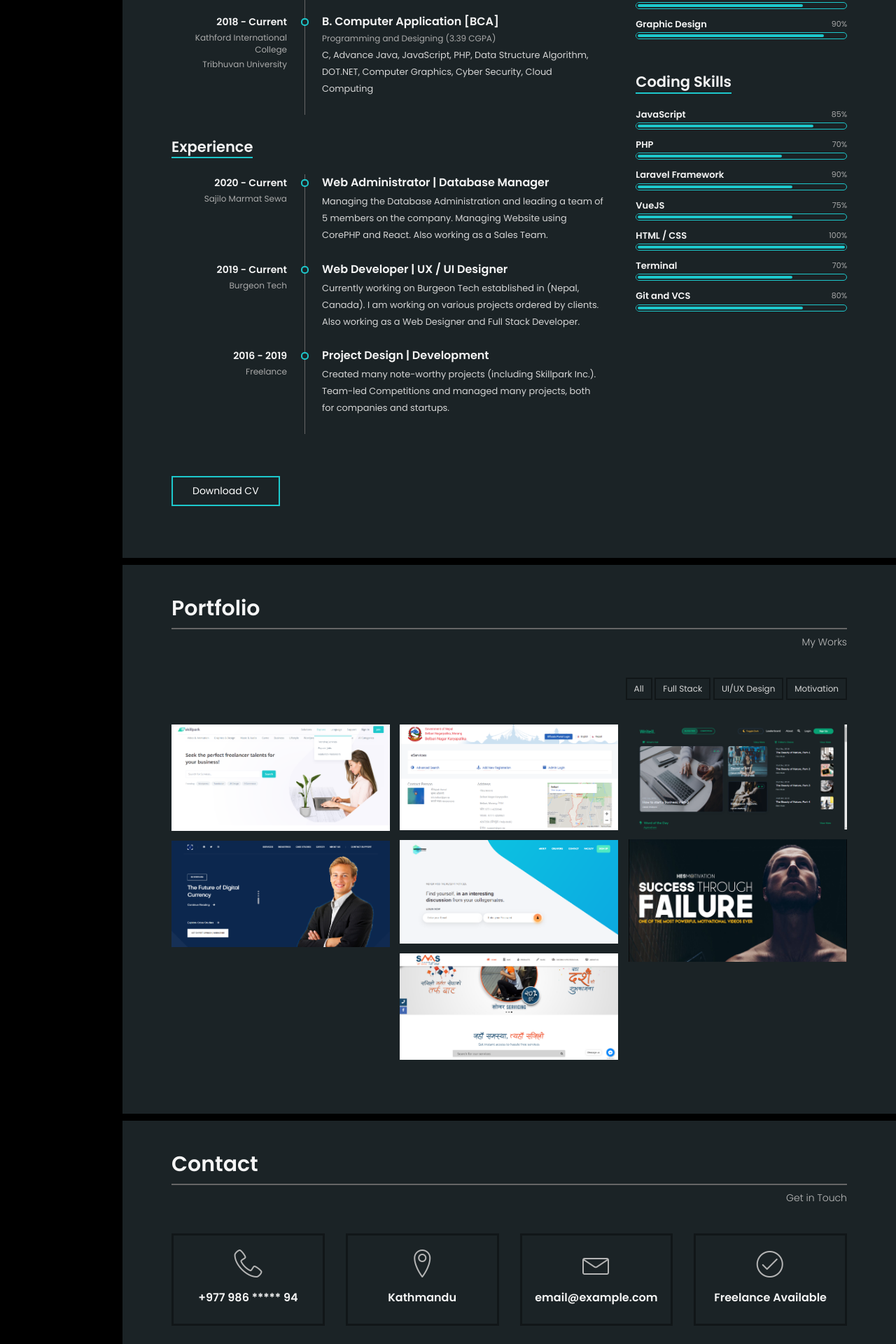
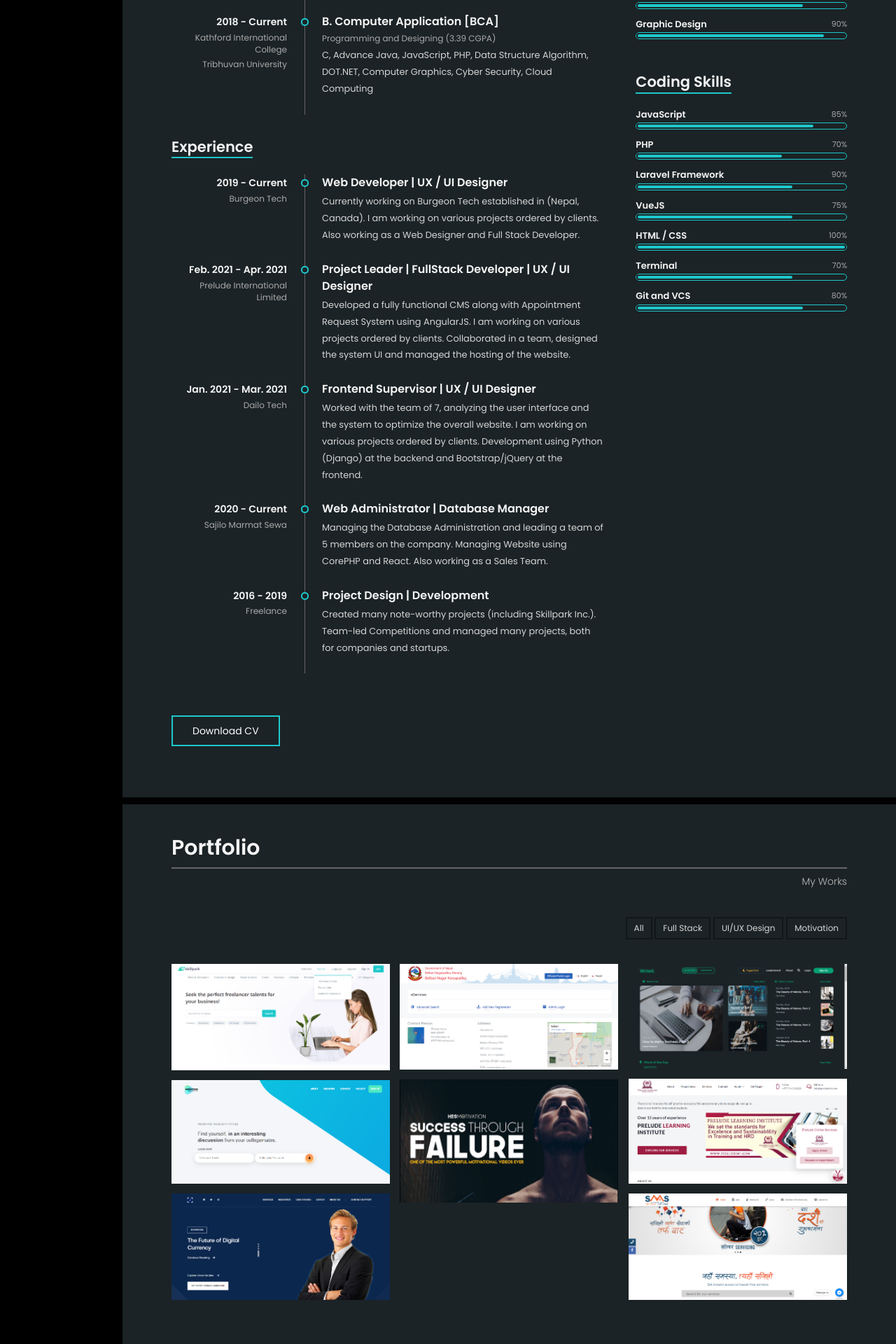
Before and after one commit to sushant403/php-cv-sushantp, a PHP site: page / in a window 1280 px wide. Shown: the part 2150-4070 px from the top of the page at 70% size. Run offline with PHP 8.4, Linux system fonts and the light colour scheme; data comes from the database, SQL or seed files in the repository; some libraries are stand-ins or nearby versions.

Commit message:
Resume Upgrades.

```diff
--- a/sections/portfolio.php
+++ b/sections/portfolio.php
@@ -33,12 +33,12 @@
                             <!-- Portfolio Project -->
                             <figure class="item standard" data-groups='["category_all", "category_fullstack"]'>
                                 <div class="portfolio-item-img">
-                                    <img src="assets/images/portfolio/skillpark-Frontend_SushantPoudel.png" alt="Full Stack Project" title="" />
+                                    <img src="assets/images/portfolio/skillpark-Frontend_SushantPoudel.png" alt="Freelancers Platform" title="" />
                                     <a href="https://skillpark.herokuapp.com" target="_blank"></a>
                                 </div>
 
                                 <i class="far fa-file-alt"></i>
-                                <h4 class="name">Full Stack Project</h4>
+                                <h4 class="name">Freelancers Platform</h4>
                                 <span class="category">Full Stack</span>
                             </figure>
                             <!-- /Portfolio Project -->
@@ -46,12 +46,12 @@
                             <!-- Portfolio Project 4 -->
                             <figure class="item standard" data-groups='["category_all", "category_fullstack"]'>
                                 <div class="portfolio-item-img">
-                                    <img src="assets/images/portfolio/karyapalika-Frontend_SushantPoudel.png" alt="Full Stack Project" title="" />
+                                    <img src="assets/images/portfolio/karyapalika-Frontend_SushantPoudel.png" alt="Karyapalika Forum" title="" />
                                     <a href="https://karyapalika.herokuapp.com" target="_blank"></a>
                                 </div>
 
                                 <i class="far fa-file-alt"></i>
-                                <h4 class="name">Full Stack Project</h4>
+                                <h4 class="name">Karyapalika Forum</h4>
                                 <span class="category">Full Stack</span>
                             </figure>
                             <!-- Portfolio Project 4 -->
@@ -70,6 +70,21 @@
                                 <span class="category">UI/UX</span>
                             </figure>
                             <!-- /Portfolio Project 5 -->
+
+                            <!-- Portfolio Project Hash -->
+                            <figure class="item lbimage" data-groups='["category_all", "category_fullstack"]'>
+                                <div class="portfolio-item-img">
+                                    <img src="assets/images/portfolio/preludeint-Frontend_SushantPoudel.png" alt="Consultancy Website" title="" />
+                                    <a class="lightbox" title="Consultancy Website" href="assets/images/portfolio/preludeint-Frontend_SushantPoudel.png"></a>
+                                </div>
+
+                                <i class="far fa-image"></i>
+                                <a href="https://preludeint.com" target="_blank">
+                                    <h4 class="name">Prelude International Limited</h4>
+                                </a>
+                                <span class="category">Full Stack</span>
+                            </figure>
+                            <!-- /Portfolio Project Hash -->
 
                             <!-- Portfolio Project 6 -->
                             <figure class="item lbvideo" data-groups='["category_all", "category_motivation"]'>
--- a/sections/resume.php
+++ b/sections/resume.php
@@ -53,20 +53,6 @@
 
 
                         <div class="timeline timeline-second-style clearfix">
-                            <div class="timeline-item clearfix">
-                                <div class="left-part">
-                                    <h5 class="item-period">2020 - Current</h5>
-                                    <span class="item-company">Sajilo Marmat Sewa</span>
-                                </div>
-                                <div class="divider"></div>
-                                <div class="right-part">
-                                    <h4 class="item-title">Web Administrator | Database Manager</h4>
-                                    <p>Managing the Database Administration and leading a team of 5
-                                        members on the company. Managing Website using CorePHP and
-                                        React. Also working as a Sales Team.
-                                    </p>
-                                </div>
-                            </div>
 
                             <div class="timeline-item clearfix">
                                 <div class="left-part">
@@ -81,6 +67,51 @@
                                         Canada). I am working on various projects ordered by
                                         clients. Also working as a Web Designer and Full Stack
                                         Developer.
+                                    </p>
+                                </div>
+                            </div>
+
+                            <div class="timeline-item clearfix">
+                                <div class="left-part">
+                                    <h5 class="item-period">Feb. 2021 - Apr. 2021</h5>
+                                    <span class="item-company">Prelude International Limited
+                                    </span>
+                                </div>
+                                <div class="divider"></div>
+                                <div class="right-part">
+                                    <h4 class="item-title">Project Leader | FullStack Developer | UX / UI Designer</h4>
+                                    <p>Developed a fully functional CMS along with Appointment Request System using AngularJS. I am working on various projects ordered by
+                                        clients. Collaborated in a team, designed the system UI and managed the hosting of the website.
+                                    </p>
+                                </div>
+                            </div>
+
+                            <div class="timeline-item clearfix">
+                                <div class="left-part">
+                                    <h5 class="item-period">Jan. 2021 - Mar. 2021</h5>
+                                    <span class="item-company">Dailo Tech
+                                    </span>
+                                </div>
+                                <div class="divider"></div>
+                                <div class="right-part">
+                                    <h4 class="item-title">Frontend Supervisor | UX / UI Designer</h4>
+                                    <p>Worked with the team of 7, analyzing the user interface and the system to optimize the overall website. I am working on various projects ordered by
+                                        clients. Development using Python (Django) at the backend and Bootstrap/jQuery at the frontend.
+                                    </p>
+                                </div>
+                            </div>
+
+                            <div class="timeline-item clearfix">
+                                <div class="left-part">
+                                    <h5 class="item-period">2020 - Current</h5>
+                                    <span class="item-company">Sajilo Marmat Sewa</span>
+                                </div>
+                                <div class="divider"></div>
+                                <div class="right-part">
+                                    <h4 class="item-title">Web Administrator | Database Manager</h4>
+                                    <p>Managing the Database Administration and leading a team of 5
+                                        members on the company. Managing Website using CorePHP and
+                                        React. Also working as a Sales Team.
                                     </p>
                                 </div>
                             </div>
@@ -234,7 +265,7 @@
             <div class="row">
                 <div class="col-xs-12 col-sm-12">
                     <div class="col-inner ts-30">
-                        <a href="#" target="_blank" class="btn btn-primary">Download CV</a>
+                        <a href="https://drive.google.com/file/d/1RfmpyXRp_m4bWxJGgcQAkpRXeO4rHIYY/view" target="_blank" class="btn btn-primary">Download CV</a>
                     </div>
                 </div>
             </div>
```
Also changed, not shown: assets/images/portfolio/preludeint-Frontend_SushantPoudel.png (added).
